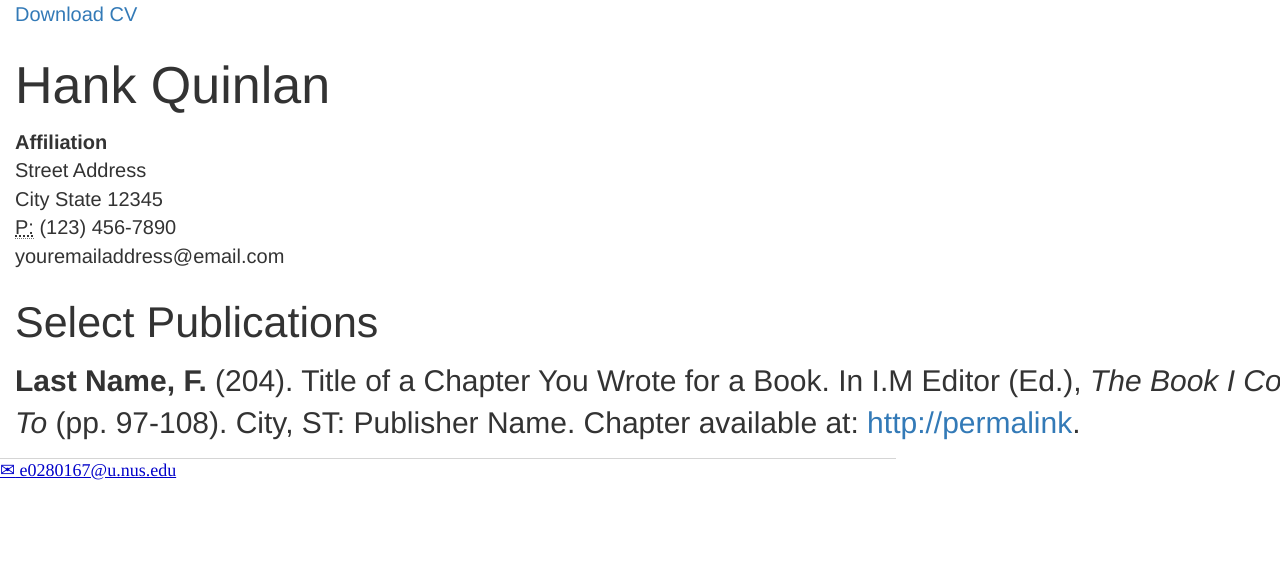
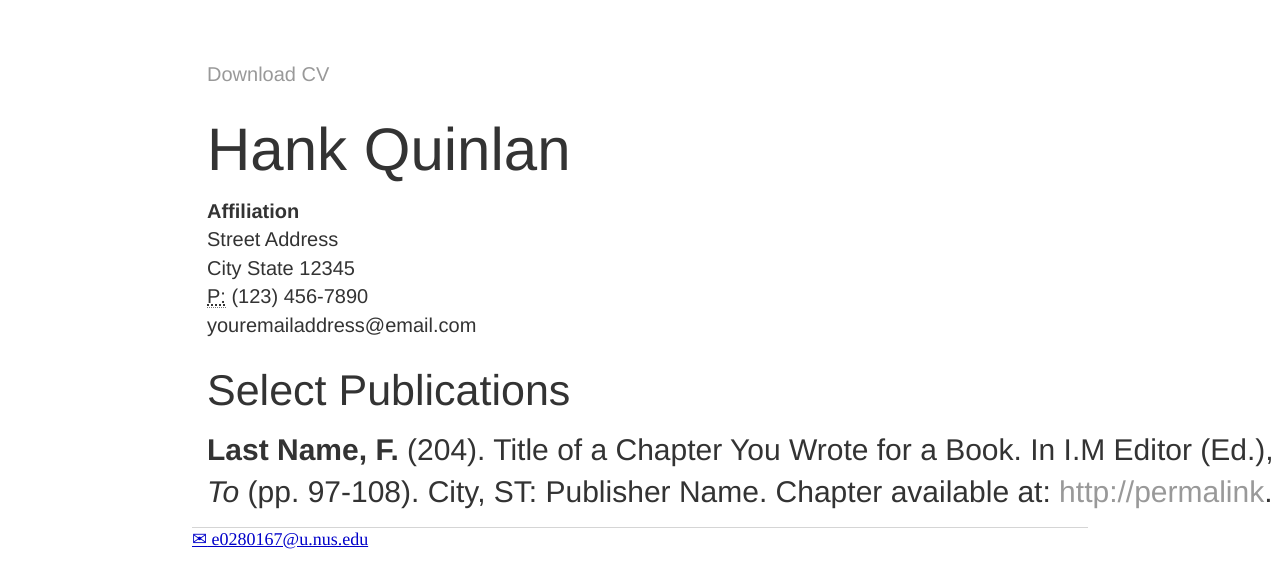
Before and after one commit to WangRuiwei/WangRuiwei.github.io, a Jekyll site: the page built from cv/index.html, in a window 1280 px wide. Shown: the top 588 px of the page. Built offline with Jekyll 4.4.1, drawn with Linux system fonts in a browser that asks for light colours.

Commit message:
Update default.html

```diff
--- a/_layouts/default.html
+++ b/_layouts/default.html
@@ -3,8 +3,8 @@
 		<head>
 			<title>{{ page.title }}</title>
 			<!-- link to main stylesheet -->
+			<link href="/css/bootstrap.min.css" rel="stylesheet">
 			<link rel="stylesheet" type="text/css" href="/css/main.css">
-			<link href="/css/bootstrap.min.css" rel="stylesheet">
 			<style type="text/css">
     				p.p2 {margin: 0.0px 0.0px 18.0px 0.0px; line-height: 21.0px; font: 18.0px Times; color: #000000; -webkit-text-stroke: #000000}
     				p.p3 {margin: 0.0px 0.0px 14.9px 0.0px; line-height: 22.0px; font: 18.0px Times; color: #000000; -webkit-text-stroke: #000000}
```
